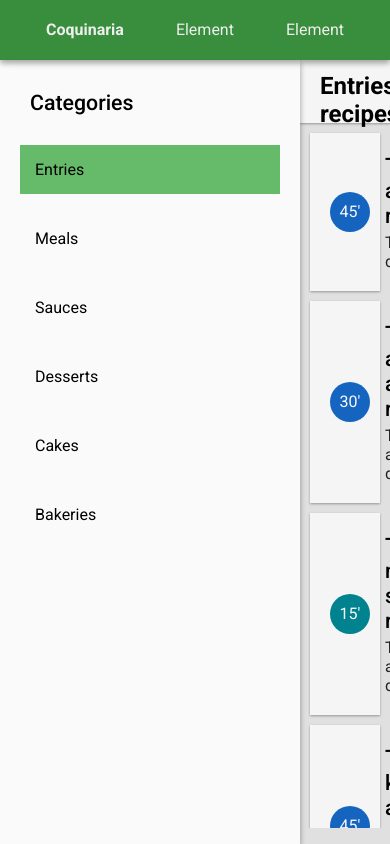
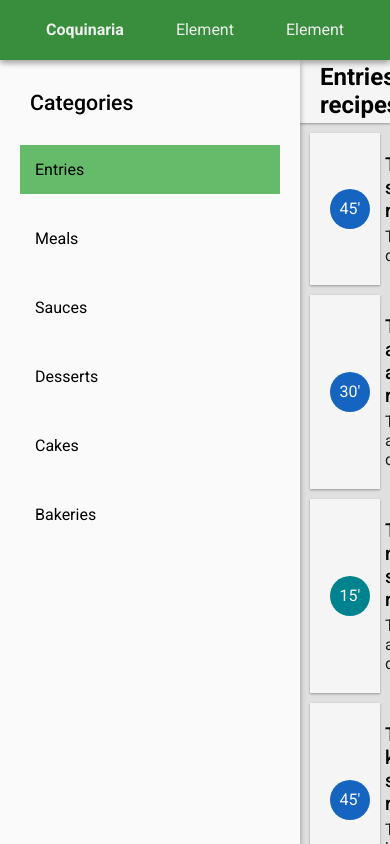
Before and after one commit to aHugues/coquinaria-frontend, a Vue app: page / in a window 390 px wide. Both pictures are taken after a click on the element "Entries". Built offline with nearby package versions, Linux system fonts and the light colour scheme; some icons are missing.

Commit message:
Improve top bar layout on mobile devices

```diff
--- a/src/components/Recipe/RecipesList.vue
+++ b/src/components/Recipe/RecipesList.vue
@@ -6,7 +6,7 @@
           <vue-material-icon name="menu" :size="32"></vue-material-icon>
         </div>
       </transition>
-      <h2 class="recipes-list-title">{{ category }} recipes</h2>
+      <h3 class="recipes-list-title">{{ category }} recipes</h3>
     </div>
     <div class="recipes-list">
       <div class="card recipe" v-for="(recipe, index) in recipes" :key="index">
@@ -63,6 +63,10 @@ export default {
   opacity: 0;
 }
 
+.spacer-1 {
+  flex: 1;
+}
+
 .recipes-list-wrapper {
   height: 100%;
 }
@@ -70,23 +74,27 @@ export default {
 .recipes-list-title {
   margin: 0;
   font-weight: 600;
+  font-size: 1.5em;
+  // line-height: 40%;
   grid-column-start: 2;
 }
 
 .recipes-list-title-wrapper {
-  display: grid;
-  grid-template-columns: 0px auto;
-  grid-template-rows: 40px;
-  transition: grid-template-columns 0.3s;
+  display: flex;
+  // grid-template-columns: 0px auto;
+  // grid-template-rows: 40px;
+  // transition: grid-template-columns 0.3s;
   align-items: center;
   z-index: 95 !important;
   height: 8%;
+  // min-height: 60px;
 }
 
 .full-size {
-  grid-template-columns: 50px auto;
+  // grid-template-columns: 50px auto;
   .menu-button {
     cursor: pointer;
+    margin-right: 20px;
   }
 }
 
@@ -111,7 +119,7 @@ export default {
 }
 
 .recipe-title {
-  font-size: 16pt;
+  font-size: 1.2em;
   font-weight: 500;
   box-sizing: border-box;
 }
@@ -130,7 +138,7 @@ export default {
   row-gap: 10px;
   z-index: 90;
   width: 100%;
-  height: 90%;
+  height: 92%;
   padding: 10px;
   padding-bottom: 0;
   box-sizing: border-box;
```
